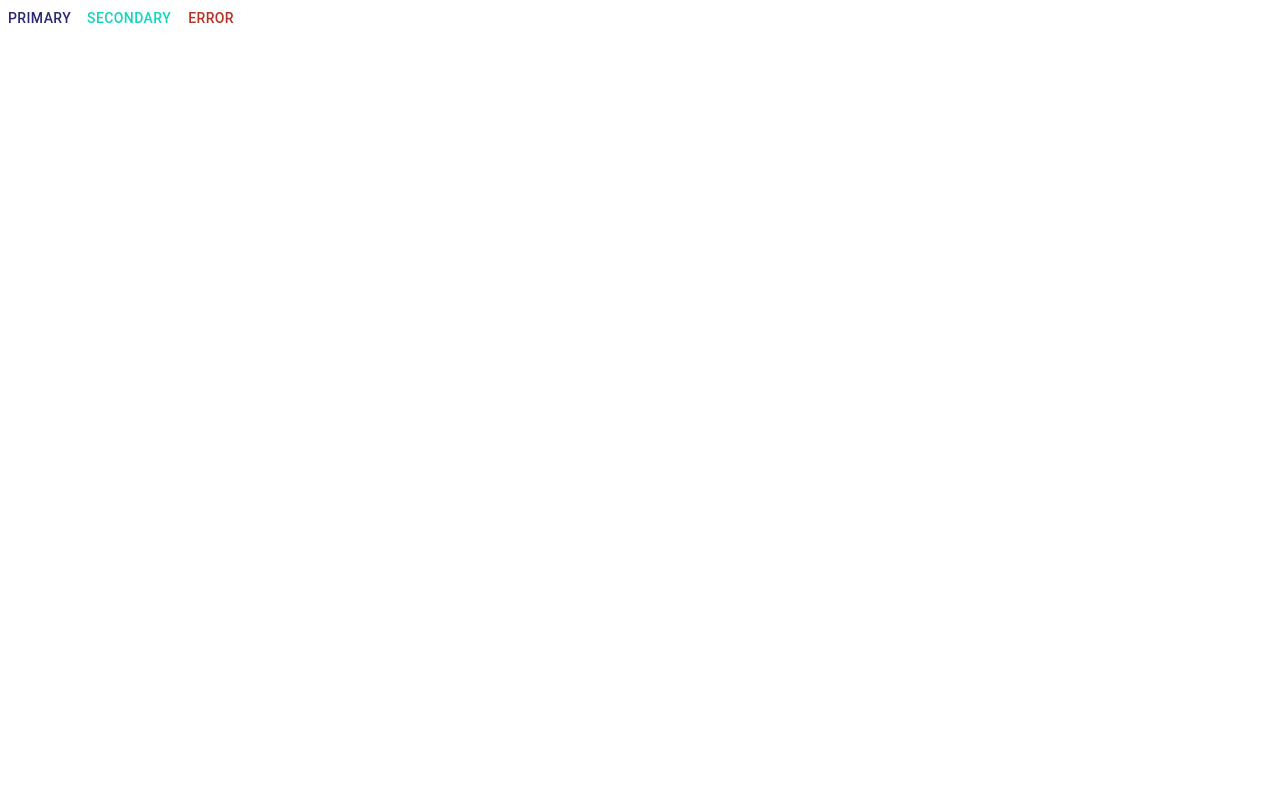
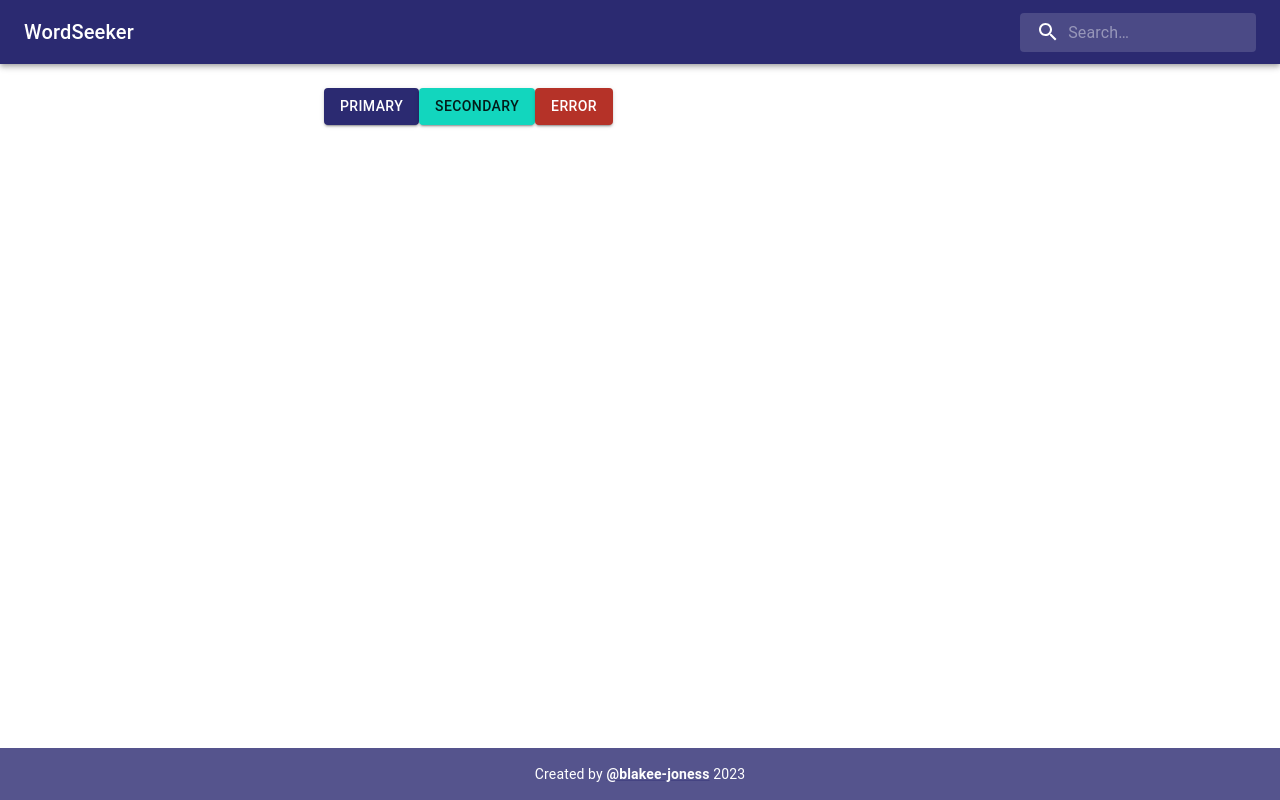
Before and after one commit to blakee-joness/wordseeker, a React (Vite) app in the folder wordSeeker/: page / in a window 1280 px wide. Built offline with nearby package versions, Linux system fonts and the light colour scheme; the HTML template or start-up script is replaced by a standard one.

Commit message:
Refactor button layout and add header and footer components

```diff
--- a/wordSeeker/src/App.tsx
+++ b/wordSeeker/src/App.tsx
@@ -1,12 +1,25 @@
+import Footer from '@Components/Footer'
+import Header from '@Components/Header'
+import ContainerGrid from '@Pages/ContainerGrid'
 import ContextProvider from '@Providers/ContextProvider'
 import { Button } from '@mui/material'
 
 export default function App(): JSX.Element {
   return (
     <ContextProvider>
-      <Button color="primary">Primary</Button>
-      <Button color="secondary">Secondary</Button>
-      <Button color="error">Error</Button>
+      <Header />
+      <ContainerGrid>
+        <Button color="primary" variant="contained">
+          Primary
+        </Button>
+        <Button color="secondary" variant="contained">
+          Secondary
+        </Button>
+        <Button color="error" variant="contained">
+          Error
+        </Button>
+      </ContainerGrid>
+      <Footer />
     </ContextProvider>
   )
 }
```
